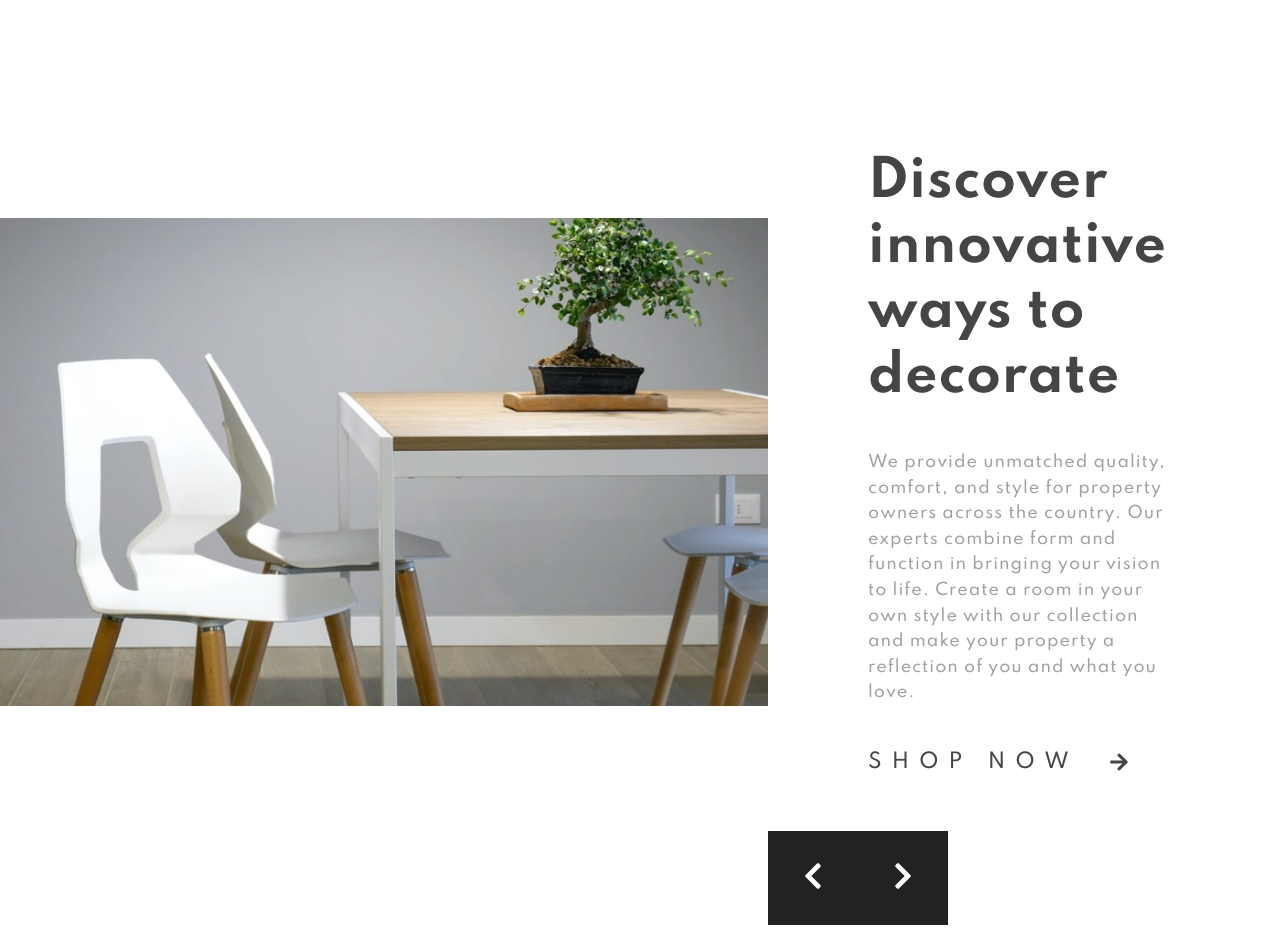
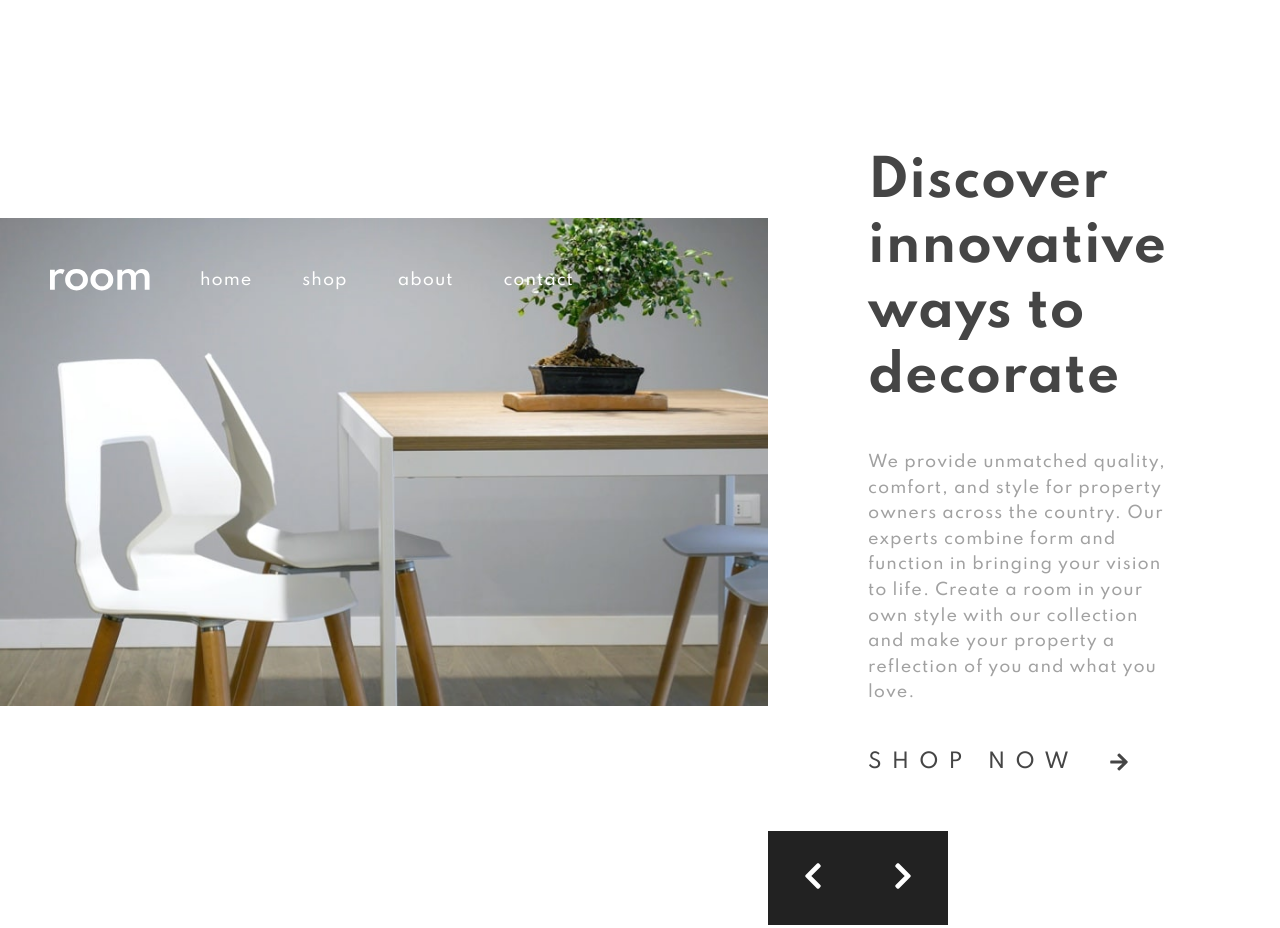
Before and after one commit to habibdev96/FEM-room-homepage, a React (Create React App) app: page / in a window 1280 px wide. Built offline with nearby package versions, Linux system fonts and the light colour scheme.

Commit message:
created navbar

```diff
--- /dev/null
+++ b/src/components/NavLink.js
@@ -0,0 +1,22 @@
+import styled from "styled-components";
+import { textStyles } from "../abstracts/Mixins";
+
+const Container = styled.li`
+  .nav-link {
+    ${textStyles}
+    font-size: var(--xxs);
+    color: var(--white);
+  }
+`;
+
+const NavLink = ({ text }) => {
+  return (
+    <Container>
+      <a className="nav-link" href="#!">
+        {text}
+      </a>
+    </Container>
+  );
+};
+
+export default NavLink;
--- a/src/components/Navbar.js
+++ b/src/components/Navbar.js
@@ -0,0 +1,41 @@
+import styled from "styled-components";
+import logo from "../images/logo.svg";
+import NavLink from "./NavLink";
+
+const Nav = styled.nav`
+  position: absolute;
+  padding: 5rem;
+`;
+
+const Container = styled.div`
+  display: flex;
+  align-items: center;
+  gap: 5rem;
+
+  .nav-logo {
+    width: 10rem;
+  }
+
+  .nav-list {
+    display: flex;
+    gap: 5rem;
+  }
+`;
+
+const Navbar = () => {
+  return (
+    <Nav>
+      <Container>
+        <img className="nav-logo" src={logo} alt="room logo" />
+        <ul className="nav-list">
+          <NavLink text="home" />
+          <NavLink text="shop" />
+          <NavLink text="about" />
+          <NavLink text="contact" />
+        </ul>
+      </Container>
+    </Nav>
+  );
+};
+
+export default Navbar;
--- a/src/components/Showcase.js
+++ b/src/components/Showcase.js
@@ -1,6 +1,7 @@
 import styled from "styled-components";
 import desktopHeroOne from "../images/desktop-image-hero-1.jpg";
 import { headingStyles, textStyles } from "../abstracts/Mixins";
+import Navbar from "./Navbar";
 import Controls from "./Controls";
 import Cta from "./Cta";
 
@@ -9,6 +10,10 @@ const Container = styled.div`
   grid-template-columns: 1.5fr 1fr;
   align-items: center;
   min-height: 50vh;
+
+  .hero-img {
+    pointer-events: none;
+  }
 
   .info {
     position: relative;
@@ -38,6 +43,7 @@ const Showcase = () => {
     <section>
       <Container>
         <div className="hero">
+          <Navbar />
           <img className="hero-img" src={desktopHeroOne} alt="hero" />
         </div>
         <div className="info">
```
